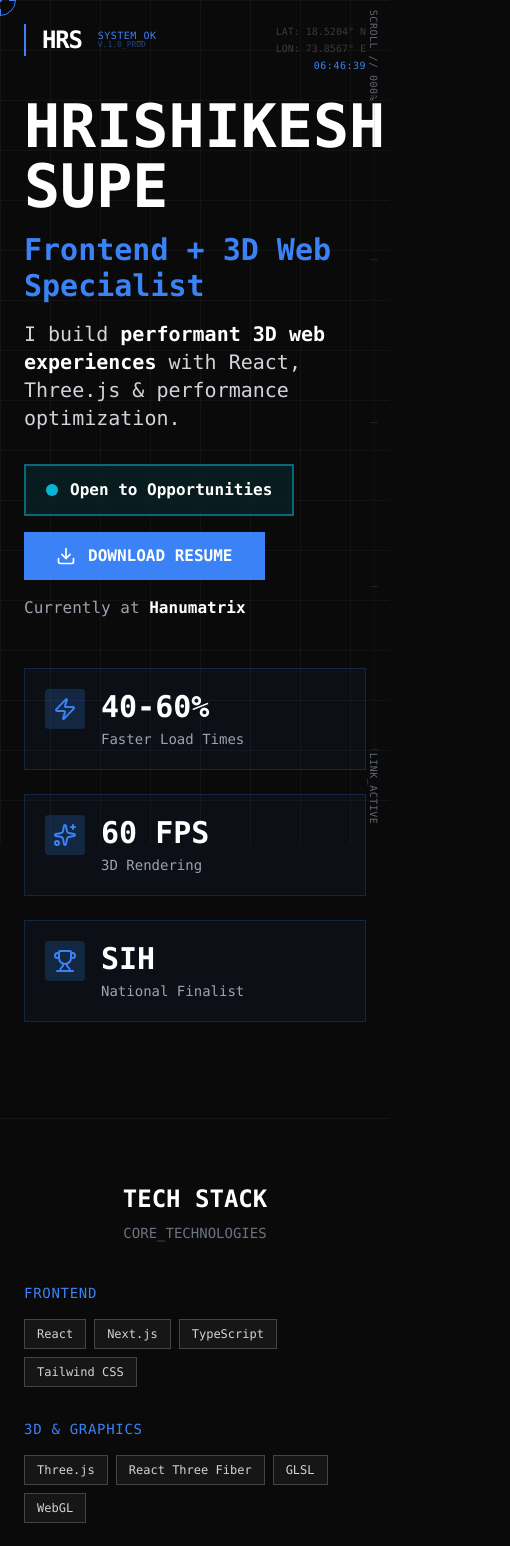
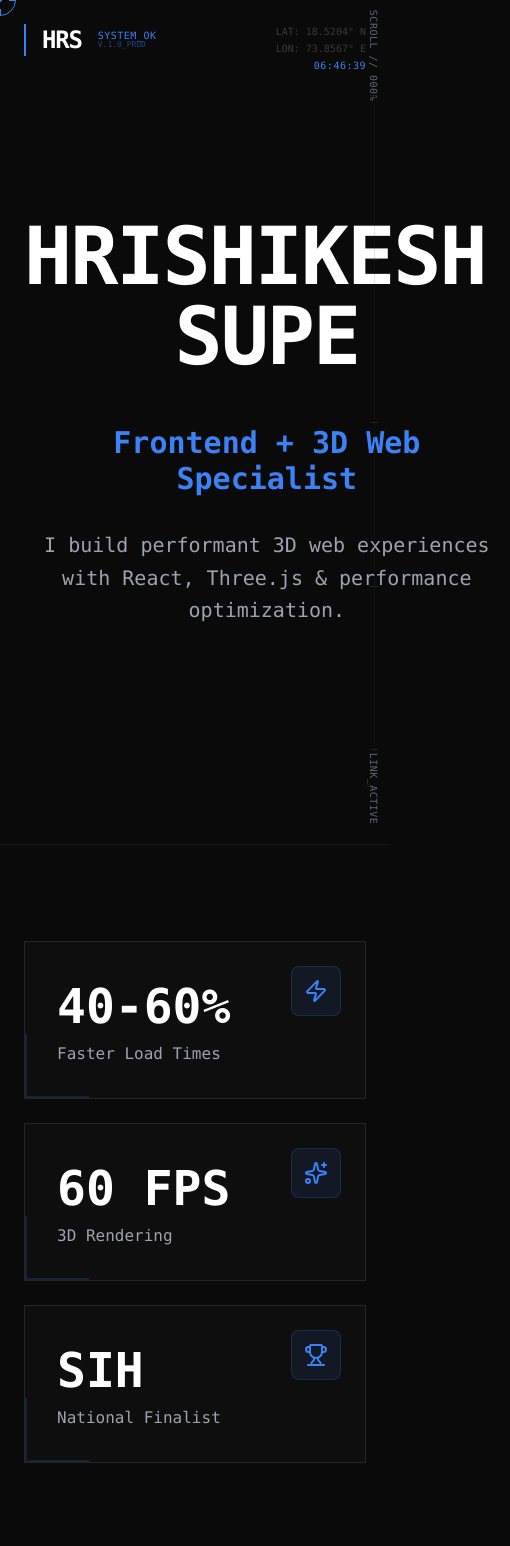
Before and after one commit to HRS0004/Portfolio-Website, a Next.js app: page / in a window 390 px wide. Shown: the top 1546 px of the page, 510 px wide, since content can reach past the window. Built offline with nearby package versions, Linux system fonts and the light colour scheme.

Commit message:
auto-commit for 02eb424e-88c2-4ad7-a9d7-3d1159901df6

```diff
--- a/src/app/globals.css
+++ b/src/app/globals.css
@@ -8,7 +8,7 @@
     --foreground: #ffffff;
     --primary: #3b82f6;
     --secondary: #06b6d4;
-    --grid-color: rgba(128, 128, 128, 0.08);
+    --grid-color: rgba(128, 128, 128, 0.03);
   }
 
   body {
@@ -17,12 +17,13 @@
   }
 }
 
-/* Technical grid - reduced opacity for calm */
+/* Technical grid - much softer for calm feel */
 .technical-grid {
   background-image:
     linear-gradient(to right, var(--grid-color) 1px, transparent 1px),
     linear-gradient(to bottom, var(--grid-color) 1px, transparent 1px);
-  background-size: 50px 50px;
+  background-size: 60px 60px;
+  opacity: 0.4;
 }
 
 /* Custom scrollbar */
@@ -89,11 +90,11 @@
 
 /* Gradient overlays - subtle */
 .gradient-overlay-blue {
-  background: linear-gradient(135deg, rgba(59, 130, 246, 0.05) 0%, transparent 100%);
+  background: linear-gradient(135deg, rgba(59, 130, 246, 0.03) 0%, transparent 100%);
 }
 
 .gradient-overlay-cyan {
-  background: linear-gradient(135deg, rgba(6, 182, 212, 0.05) 0%, transparent 100%);
+  background: linear-gradient(135deg, rgba(6, 182, 212, 0.03) 0%, transparent 100%);
 }
 
 /* Section spacing consistency */
--- a/src/components/Hero.tsx
+++ b/src/components/Hero.tsx
@@ -2,156 +2,77 @@
 
 import { useEffect, useRef } from 'react'
 import gsap from 'gsap'
-import { Download, Sparkles, Zap, Trophy } from 'lucide-react'
 
 export default function Hero() {
     const titleRef = useRef<HTMLHeadingElement>(null)
-    const valueRef = useRef<HTMLDivElement>(null)
-    const statusRef = useRef<HTMLDivElement>(null)
-    const statsRef = useRef<HTMLDivElement>(null)
+    const roleRef = useRef<HTMLHeadingElement>(null)
+    const descRef = useRef<HTMLParagraphElement>(null)
 
     useEffect(() => {
         const tl = gsap.timeline({ defaults: { ease: 'power3.out' } })
 
-        // Staggered word reveal for title
+        // Staggered word reveal for name
         if (titleRef.current) {
             const words = titleRef.current.querySelectorAll('.word')
             tl.fromTo(
                 words,
-                { opacity: 0, y: 30 },
+                { opacity: 0, y: 40 },
                 {
                     opacity: 1,
                     y: 0,
-                    duration: 0.8,
-                    stagger: 0.1,
+                    duration: 1,
+                    stagger: 0.15,
                 }
             )
         }
 
-        // Value proposition reveal
+        // Role reveal
         tl.fromTo(
-            valueRef.current,
-            { opacity: 0, x: -30 },
-            { opacity: 1, x: 0, duration: 1 },
-            '-=0.4'
+            roleRef.current,
+            { opacity: 0, y: 30 },
+            { opacity: 1, y: 0, duration: 1.2 },
+            '-=0.6'
         )
 
-        // Status badge reveal
+        // Description reveal
         tl.fromTo(
-            statusRef.current,
-            { opacity: 0, scale: 0.9 },
-            { opacity: 1, scale: 1, duration: 0.6 },
-            '-=0.5'
-        )
-
-        // Stats reveal
-        tl.fromTo(
-            statsRef.current,
+            descRef.current,
             { opacity: 0, y: 20 },
-            { opacity: 1, y: 0, duration: 0.8 },
-            '-=0.3'
+            { opacity: 1, y: 0, duration: 1 },
+            '-=0.8'
         )
     }, [])
 
     return (
-        <section className="min-h-screen flex flex-col justify-center section-padding" data-testid="hero-section">
-            <div className="max-w-7xl">
-                {/* Name - Large & Bold */}
+        <section className="min-h-screen flex flex-col justify-center px-6 lg:px-24 py-32" data-testid="hero-section">
+            <div className="max-w-6xl mx-auto text-center">
+                {/* Name - Clean & Bold */}
                 <h1
                     ref={titleRef}
-                    className="text-6xl md:text-8xl lg:text-9xl font-bold mb-4 text-white uppercase leading-none"
+                    className="text-7xl md:text-8xl lg:text-9xl font-bold mb-12 text-white uppercase leading-none tracking-tight"
                     data-testid="hero-name"
                 >
-                    <span className="word inline-block mr-4 opacity-0">Hrishikesh</span>
+                    <span className="word inline-block mr-6 opacity-0">Hrishikesh</span>
                     <span className="word inline-block opacity-0">Supe</span>
                 </h1>
 
-                {/* Value Proposition - SHORT & PUNCHY */}
-                <div
-                    ref={valueRef}
-                    className="mb-8 opacity-0"
-                    data-testid="hero-value-prop"
+                {/* Role - Clear Hierarchy */}
+                <h2
+                    ref={roleRef}
+                    className="text-3xl md:text-4xl lg:text-5xl font-semibold text-primary mb-8 opacity-0"
+                    data-testid="hero-role"
                 >
-                    <h2 className="text-3xl lg:text-5xl font-bold text-primary mb-4">
-                        Frontend + 3D Web Specialist
-                    </h2>
-                    <p className="text-xl lg:text-2xl text-neutral-300 max-w-4xl font-light">
-                        I build <span className="text-white font-semibold">performant 3D web experiences</span> with React, Three.js & performance optimization.
-                    </p>
-                </div>
+                    Frontend + 3D Web Specialist
+                </h2>
 
-                {/* Status + CTA - Side by Side */}
-                <div
-                    ref={statusRef}
-                    className="opacity-0 flex flex-wrap items-center gap-4 mb-12"
-                    data-testid="hero-status"
+                {/* Description - Calm & Concise */}
+                <p
+                    ref={descRef}
+                    className="text-xl md:text-2xl text-neutral-400 max-w-4xl mx-auto font-light leading-relaxed opacity-0"
+                    data-testid="hero-description"
                 >
-                    {/* Availability Badge */}
-                    <div className="flex items-center gap-3 px-5 py-3 border-2 border-secondary/50 bg-secondary/10 backdrop-blur-sm">
-                        <div className="relative">
-                            <div className="w-3 h-3 bg-secondary rounded-full"></div>
-                            <div className="absolute inset-0 w-3 h-3 bg-secondary rounded-full animate-ping"></div>
-                        </div>
-                        <span className="text-base font-mono text-white font-semibold">
-                            Open to Opportunities
-                        </span>
-                    </div>
-
-                    {/* Primary CTA - Download Resume */}
-                    <a
-                        href="#"
-                        className="inline-flex items-center gap-3 px-8 py-3 bg-primary text-white font-mono text-base font-semibold uppercase hover:bg-primary/90 transition-all duration-300 hover:shadow-[0_0_40px_rgba(59,130,246,0.5)] group"
-                        data-testid="hero-download-resume"
-                    >
-                        <Download size={20} className="group-hover:translate-y-1 transition-transform duration-300" />
-                        <span>Download Resume</span>
-                    </a>
-
-                    {/* Currently At */}
-                    <div className="text-base font-mono text-neutral-400">
-                        Currently at <span className="text-white font-semibold">Hanumatrix</span>
-                    </div>
-                </div>
-
-                {/* Quick Stats - Visual Impact */}
-                <div
-                    ref={statsRef}
-                    className="opacity-0 grid grid-cols-1 md:grid-cols-3 gap-6 max-w-4xl"
-                    data-testid="hero-stats"
-                >
-                    {/* Stat 1 */}
-                    <div className="flex items-start gap-4 p-5 border border-primary/20 bg-primary/5 hover:border-primary/40 transition-colors duration-300">
-                        <div className="p-2 bg-primary/20 rounded">
-                            <Zap className="w-6 h-6 text-primary" />
-                        </div>
-                        <div>
-                            <div className="text-3xl font-bold text-white mb-1">40-60%</div>
-                            <div className="text-sm text-neutral-400">Faster Load Times</div>
-                        </div>
-                    </div>
-
-                    {/* Stat 2 */}
-                    <div className="flex items-start gap-4 p-5 border border-primary/20 bg-primary/5 hover:border-primary/40 transition-colors duration-300">
-                        <div className="p-2 bg-primary/20 rounded">
-                            <Sparkles className="w-6 h-6 text-primary" />
-                        </div>
-                        <div>
-                            <div className="text-3xl font-bold text-white mb-1">60 FPS</div>
-                            <div className="text-sm text-neutral-400">3D Rendering</div>
-                        </div>
-                    </div>
-
-                    {/* Stat 3 */}
-                    <div className="flex items-start gap-4 p-5 border border-primary/20 bg-primary/5 hover:border-primary/40 transition-colors duration-300">
-                        <div className="p-2 bg-primary/20 rounded">
-                            <Trophy className="w-6 h-6 text-primary" />
-                        </div>
-                        <div>
-                            <div className="text-3xl font-bold text-white mb-1">SIH</div>
-                            <div className="text-sm text-neutral-400">National Finalist</div>
-                        </div>
-                    </div>
-                </div>
+                    I build performant 3D web experiences with React, Three.js & performance optimization.
+                </p>
             </div>
         </section>
     )
--- a/src/components/TechStack.tsx
+++ b/src/components/TechStack.tsx
@@ -3,23 +3,49 @@
 import { useEffect, useRef } from 'react'
 import gsap from 'gsap'
 import { ScrollTrigger } from 'gsap/dist/ScrollTrigger'
+import { Zap, Sparkles, Trophy } from 'lucide-react'
 
 const techCategories = [
     {
         category: 'Frontend',
-        techs: ['React', 'Next.js', 'TypeScript', 'Tailwind CSS'],
+        icon: '⚛️',
+        techs: ['React', 'Next.js', 'TypeScript', 'Tailwind CSS', 'JavaScript'],
     },
     {
         category: '3D & Graphics',
-        techs: ['Three.js', 'React Three Fiber', 'GLSL', 'WebGL'],
+        icon: '🎨',
+        techs: ['Three.js', 'React Three Fiber', 'GLSL', 'WebGL', 'Shaders'],
     },
     {
         category: 'Performance',
-        techs: ['Code Splitting', 'Lazy Loading', 'Web Vitals', 'Optimization'],
+        icon: '⚡',
+        techs: ['Code Splitting', 'Lazy Loading', 'Web Vitals', 'Optimization', 'Caching'],
     },
     {
         category: 'Tools & More',
-        techs: ['GSAP', 'Framer Motion', 'Git', 'Node.js'],
+        icon: '🛠️',
+        techs: ['GSAP', 'Framer Motion', 'Git', 'Node.js', 'REST APIs'],
+    },
+]
+
+const stats = [
+    {
+        icon: Zap,
+        value: '40-60%',
+        label: 'Faster Load Times',
+        color: 'primary'
+    },
+    {
+        icon: Sparkles,
+        value: '60 FPS',
+        label: '3D Rendering',
+        color: 'primary'
+    },
+    {
+        icon: Trophy,
+        value: 'SIH',
+        label: 'National Finalist',
+        color: 'secondary'
     },
 ]
 
@@ -29,6 +55,40 @@ export default function TechStack() {
     useEffect(() => {
         gsap.registerPlugin(ScrollTrigger)
 
+        // Header animation
+        gsap.fromTo(
+            '.tech-header',
+            { opacity: 0, y: 30 },
+            {
+                opacity: 1,
+                y: 0,
+                duration: 1,
+                ease: 'power3.out',
+                scrollTrigger: {
+                    trigger: containerRef.current,
+                    start: 'top 80%',
+                },
+            }
+        )
+
+        // Stats animation
+        gsap.fromTo(
+            '.stat-card',
+            { opacity: 0, y: 40 },
+            {
+                opacity: 1,
+                y: 0,
+                duration: 0.8,
+                stagger: 0.15,
+                ease: 'power3.out',
+                scrollTrigger: {
+                    trigger: '.stats-container',
+                    start: 'top 80%',
+                },
+            }
+        )
+
+        // Tech categories animation
         gsap.fromTo(
             '.tech-category',
             { opacity: 0, y: 30 },
@@ -36,11 +96,11 @@ export default function TechStack() {
                 opacity: 1,
                 y: 0,
                 duration: 0.8,
-                stagger: 0.1,
+                stagger: 0.12,
                 ease: 'power3.out',
                 scrollTrigger: {
-                    trigger: containerRef.current,
-                    start: 'top 80%',
+                    trigger: '.tech-grid',
+                    start: 'top 75%',
                 },
             }
         )
@@ -48,39 +108,85 @@ export default function TechStack() {
 
     return (
         <section
-            className="py-16 px-6 lg:px-24 border-y border-white/5"
+            className="py-24 lg:py-32 px-6 lg:px-24 border-y border-white/5 bg-gradient-overlay-blue"
             ref={containerRef}
             data-testid="tech-stack-section"
         >
             <div className="max-w-7xl mx-auto">
+                {/* Stats Section - Visual Impact */}
+                <div className="stats-container mb-20">
+                    <div className="grid md:grid-cols-3 gap-6 max-w-5xl mx-auto">
+                        {stats.map((stat, index) => {
+                            const Icon = stat.icon
+                            return (
+                                <div
+                                    key={index}
+                                    className="stat-card group"
+                                    data-testid={`stat-card-${index}`}
+                                >
+                                    <div className="relative p-8 border border-white/10 bg-neutral-900/50 hover:border-primary/40 transition-all duration-500">
+                                        {/* Icon */}
+                                        <div className="absolute top-6 right-6 p-3 bg-primary/10 border border-primary/20 rounded-lg group-hover:bg-primary/20 transition-all duration-300">
+                                            <Icon className="w-6 h-6 text-primary" />
+                                        </div>
+
+                                        {/* Content */}
+                                        <div className="pt-2">
+                                            <div className="text-5xl font-bold text-white mb-3 group-hover:text-primary transition-colors duration-300">
+                                                {stat.value}
+                                            </div>
+                                            <div className="text-base text-neutral-400 font-mono">
+                                                {stat.label}
+                                            </div>
+                                        </div>
+
+                                        {/* Corner accent */}
+                                        <div className="absolute bottom-0 left-0 w-16 h-16 border-b-2 border-l-2 border-primary/20 group-hover:border-primary/40 transition-colors duration-500" />
+                                    </div>
+                                </div>
+                            )
+                        })}
+                    </div>
+                </div>
+
                 {/* Header */}
-                <div className="mb-10 text-center">
-                    <h2 className="text-2xl lg:text-3xl font-bold text-white uppercase mb-2">
+                <div className="tech-header mb-16 text-center">
+                    <h2 className="text-3xl lg:text-5xl font-bold text-white uppercase mb-4">
                         Tech Stack
                     </h2>
-                    <p className="text-neutral-500 font-mono text-sm">CORE_TECHNOLOGIES</p>
+                    <p className="text-lg text-neutral-400 max-w-2xl mx-auto">
+                        Core technologies I work with daily
+                    </p>
                 </div>
 
                 {/* Tech Grid */}
-                <div className="grid md:grid-cols-2 lg:grid-cols-4 gap-8">
+                <div className="tech-grid grid md:grid-cols-2 gap-8 max-w-5xl mx-auto">
                     {techCategories.map((cat, index) => (
                         <div
                             key={index}
-                            className="tech-category"
+                            className="tech-category group"
                             data-testid={`tech-category-${index}`}
                         >
-                            <h3 className="text-sm font-mono text-primary uppercase mb-4 tracking-wider">
+                            <div className="card-base card-hover p-8 h-full">
+                                {/* Category Header */}
+                                <div className="flex items-center gap-4 mb-6 pb-6 border-b border-white/10">
+                                    <div className="text-4xl">{cat.icon}</div>
+                                    <h3 className="text-xl font-bold text-white uppercase tracking-wide group-hover:text-primary transition-colors duration-300">
                                         {cat.category}
                                     </h3>
-                            <div className="flex flex-wrap gap-2">
+                                </div>
+
+                                {/* Tech Pills */}
+                                <div className="flex flex-wrap gap-3">
                                     {cat.techs.map((tech, techIndex) => (
                                         <span
                                             key={techIndex}
-                                        className="px-3 py-1.5 text-xs font-mono border border-white/20 text-neutral-300 bg-white/5 hover:border-primary/50 hover:text-white transition-all duration-300"
+                                            className="px-4 py-2 text-sm font-mono border border-white/20 text-neutral-300 bg-white/5 hover:border-primary/50 hover:text-white hover:bg-primary/10 transition-all duration-300 cursor-default"
                                         >
                                             {tech}
                                         </span>
                                     ))}
+                                </div>
                             </div>
                         </div>
                     ))}
```
Lines whose indentation alone changed are shown as unchanged.
